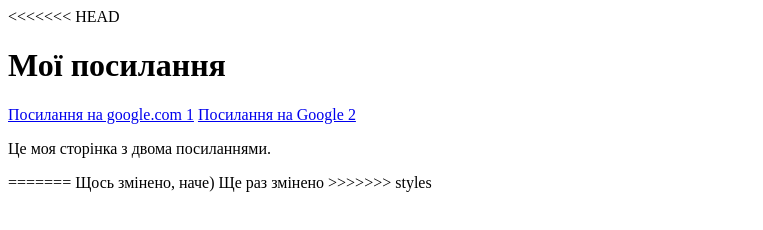
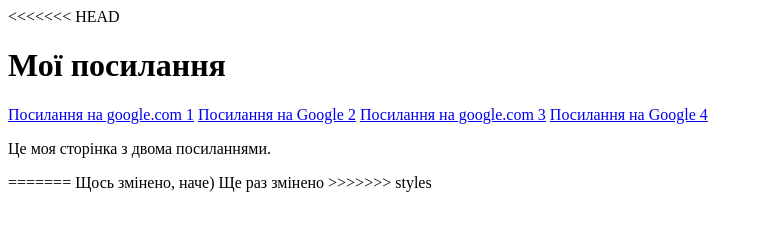
Before and after one commit to Mihaly4-KH/Practice_2Course, a plain HTML site: page index.html in a window 1280 px wide. Shown: the whole page, without its empty margins (0-763 px from the left). Drawn offline with Linux system fonts and the light colour scheme.

Commit message:
Змінено index.html

```diff
--- a/index.html
+++ b/index.html
@@ -13,6 +13,12 @@
     <!-- Друге посилання -->
     <a href="https://images.app.goo.gl/wuxdruJVtgzYceGAA">Посилання на Google 2</a>
 
+	<!-- Третє посилання -->
+    <a href="https://images.app.goo.gl/k5gNU2SXPHx4cSqj9">Посилання на google.com 3</a>
+
+    <!-- Четверте посилання -->
+    <a href="https://images.app.goo.gl/wkfZhn2rg18fHRnP7">Посилання на Google 4</a>
+
     <p>Це моя сторінка з двома посиланнями.</p>
 
 </body>
```
